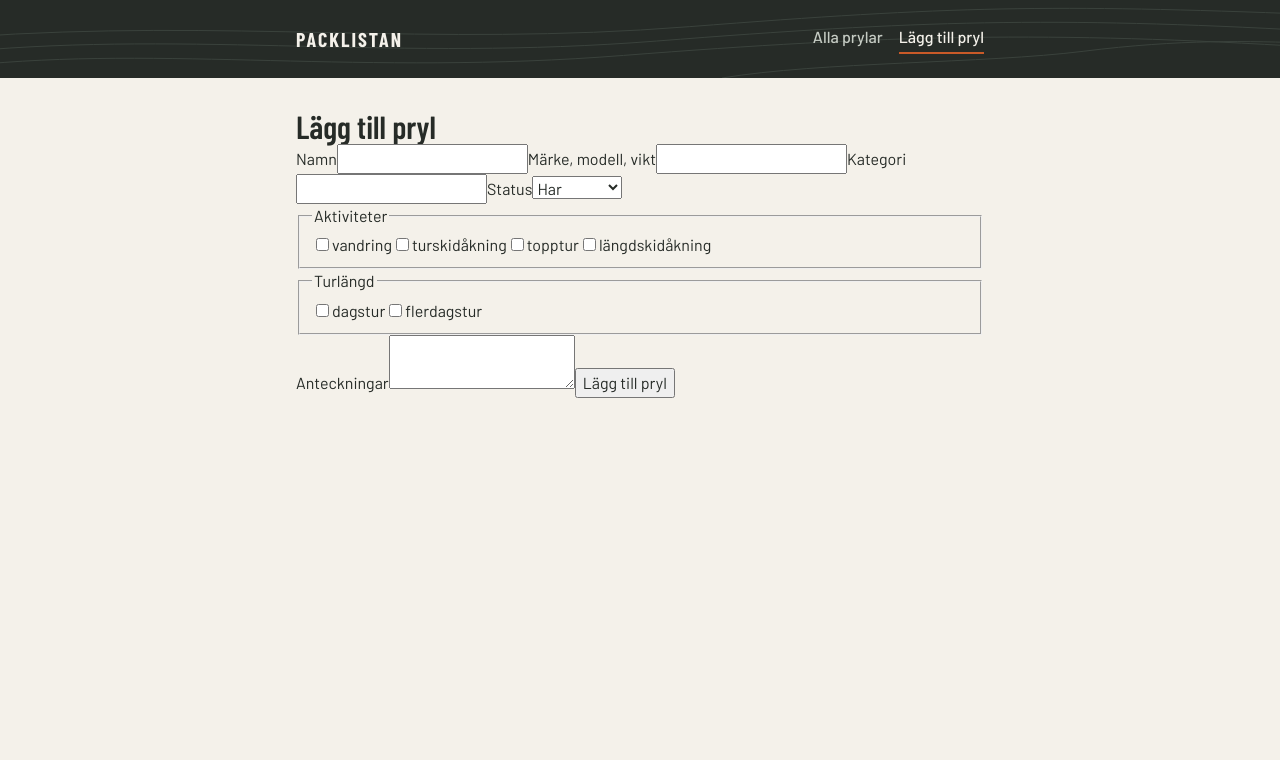
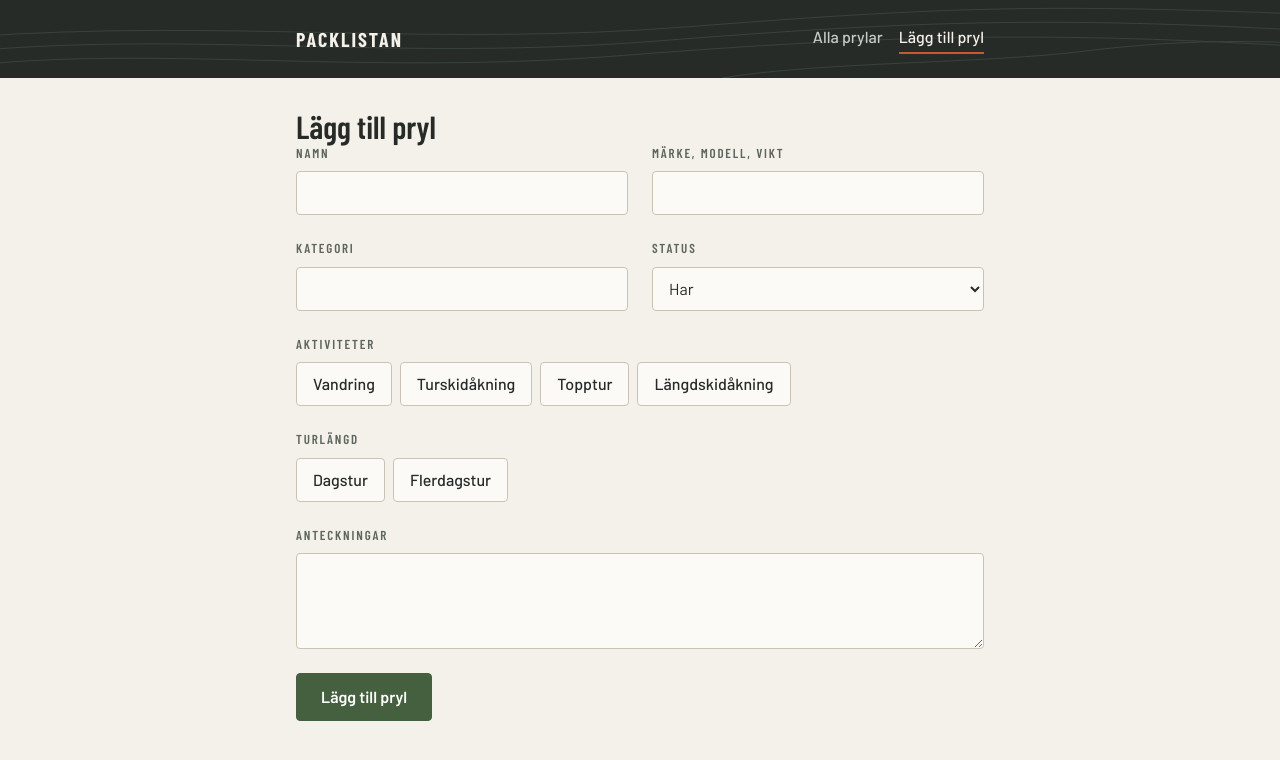
Before and after one commit to jenniemodd/app-outdoor-packing, a React (Vite) app: page /items/new in a window 1280 px wide. Shown: the top 760 px of the page. Built offline with nearby package versions, Linux system fonts and the light colour scheme.

Commit message:
feat: add ItemForm CSS module for styling form components

```diff
--- /dev/null
+++ b/src/components/ItemForm.module.css
@@ -0,0 +1,157 @@
+.form {
+  display: flex;
+  flex-direction: column;
+  gap: var(--space-5);
+}
+
+/* Två fält bredvid varandra på bred skärm, under varandra i mobilen */
+.row {
+  display: grid;
+  gap: var(--space-5);
+}
+
+@media (min-width: 600px) {
+  .row {
+    grid-template-columns: repeat(2, minmax(0, 1fr));
+  }
+}
+
+/* Ett fält: etikett överst, input under */
+.field {
+  display: flex;
+  flex-direction: column;
+  gap: var(--space-2);
+}
+
+/* Samma stil som filtrens etiketter: AKTIVITET, STATUS */
+.label {
+  font-family: var(--font-heading);
+  font-size: var(--text-xs);
+  font-weight: var(--weight-semibold);
+  letter-spacing: var(--tracking-label);
+  text-transform: uppercase;
+  color: var(--color-text-muted);
+}
+
+/* ---------- Textfält, rullista och textruta ---------- */
+
+.input {
+  width: 100%;
+  min-height: var(--tap-target);
+  padding: var(--space-2) var(--space-3);
+  background: var(--color-surface);
+  border: var(--border-strong);
+  border-radius: var(--radius);
+  transition: border-color 0.15s;
+}
+
+.input:hover {
+  border-color: var(--color-line-dashed);
+}
+
+.input:focus-visible {
+  border-color: var(--color-primary);
+}
+
+.textarea {
+  min-height: 6rem;
+  line-height: 1.5;
+  resize: vertical; /* får dras högre, men inte bredare */
+}
+
+/* ---------- Grupper med kryssrutor ---------- */
+
+.fieldset {
+  min-width: 0;
+  margin: 0;
+  padding: 0;
+  border: 0;
+}
+
+/* composes: hämtar alla regler från .label och lägger till egna */
+.legend {
+  composes: label;
+  margin-bottom: var(--space-2);
+  padding: 0;
+}
+
+.chips {
+  display: flex;
+  flex-wrap: wrap;
+  gap: var(--space-2);
+}
+
+/* En kryssruta som ser ut som en knapp. Hela etiketten går att trycka på */
+.chip {
+  position: relative;
+  display: inline-flex;
+  align-items: center;
+  gap: var(--space-1);
+  min-height: var(--tap-target);
+  padding: 0 var(--space-4);
+  font-weight: var(--weight-medium);
+  background: var(--color-surface);
+  border: var(--border-strong);
+  border-radius: var(--radius);
+  cursor: pointer;
+  transition:
+    background-color 0.15s,
+    border-color 0.15s;
+}
+
+.chip:hover {
+  background: var(--color-surface-hover);
+  border-color: var(--color-line-dashed);
+}
+
+/* Själva kryssrutan döljs, men går fortfarande att nå med tangentbordet */
+.chipInput {
+  position: absolute;
+  width: 1px;
+  height: 1px;
+  margin: 0;
+  opacity: 0;
+}
+
+/* Vald: grön med bock, precis som valt filter */
+.chip:has(.chipInput:checked) {
+  font-weight: var(--weight-semibold);
+  color: var(--color-on-primary);
+  background: var(--color-primary);
+  border-color: var(--color-primary);
+}
+
+.chip:has(.chipInput:checked)::before {
+  content: '✓';
+}
+
+/* Fokusring när man tabbar till kryssrutan */
+.chip:has(.chipInput:focus-visible) {
+  outline: var(--focus-ring);
+  outline-offset: var(--focus-offset);
+}
+
+/* ---------- Spara-knappen ---------- */
+
+.submit {
+  align-self: stretch; /* hela bredden i mobilen, lätt att träffa med tummen */
+  min-height: 48px;
+  padding: 0 var(--space-5);
+  font-weight: var(--weight-semibold);
+  color: var(--color-on-primary);
+  background: var(--color-primary);
+  border: 1px solid var(--color-primary);
+  border-radius: var(--radius);
+  transition: background-color 0.15s;
+}
+
+.submit:hover {
+  background: var(--color-primary-dark);
+  border-color: var(--color-primary-dark);
+}
+
+@media (min-width: 600px) {
+  .submit {
+    align-self: flex-start; /* bara så bred som texten på större skärmar */
+  }
+}
--- a/src/components/ItemForm.tsx
+++ b/src/components/ItemForm.tsx
@@ -1,10 +1,12 @@
 import { useState, type SubmitEvent } from 'react'
 import { ACTIVITIES, CATEGORIES, DURATIONS, STATUSES } from '../config'
 import type { NewItem } from '../types'
+import { capitalize } from '../utils/format'
+import styles from './ItemForm.module.css'
 
 type ItemFormProps = {
-  onSave: (item: NewItem) => Promise<boolean> // sidan bestämmer vad som händer
-  initialItem?: NewItem // ? = valfri. Används senare för att förifylla vid ändra
+  onSave: (item: NewItem) => Promise<boolean>
+  initialItem?: NewItem
   submitLabel?: string
 }
 
@@ -18,7 +20,6 @@ const emptyItem: NewItem = {
 }
 
 const ItemForm = ({ onSave, initialItem = emptyItem, submitLabel = 'Lägg till pryl' }: ItemFormProps) => {
-  // Ett state per fält: formuläret är "kontrollerat", React vet alltid vad som står
   const [title, setTitle] = useState(initialItem.title)
   const [subtitle, setSubtitle] = useState(initialItem.subtitle)
   const [category, setCategory] = useState(initialItem.category)
@@ -26,12 +27,11 @@ const ItemForm = ({ onSave, initialItem = emptyItem, submitLabel = 'Lägg till p
   const [tags, setTags] = useState<string[]>(initialItem.tags)
   const [notes, setNotes] = useState(initialItem.notes)
 
-  // Kryssar du i en tagg läggs den till, kryssar du ur tas den bort
   const toggleTag = (tag: string) => {
     if (tags.includes(tag)) {
-      setTags(tags.filter((t) => t !== tag)) // behåll alla UTOM den här
+      setTags(tags.filter((t) => t !== tag))
     } else {
-      setTags([...tags, tag]) // en ny lista: de gamla + den nya
+      setTags([...tags, tag])
     }
   }
 
@@ -39,7 +39,6 @@ const ItemForm = ({ onSave, initialItem = emptyItem, submitLabel = 'Lägg till p
     e.preventDefault()
     const success = await onSave({ title, subtitle, category, status, tags, notes })
 
-    // Gick det bra: töm fälten så att nästa pryl kan läggas till direkt
     if (success) {
       setTitle(initialItem.title)
       setSubtitle(initialItem.subtitle)
@@ -51,21 +50,37 @@ const ItemForm = ({ onSave, initialItem = emptyItem, submitLabel = 'Lägg till p
   }
 
   return (
-    <form onSubmit={handleSubmit}>
-      <label>
-        Namn
-        <input value={title} onChange={(e) => setTitle(e.target.value)} required />
+    <form className={styles.form} onSubmit={handleSubmit}>
+      <div className={styles.row}>
+        <label className={styles.field}>
+          <span className={styles.label}>Namn</span>
+          <input
+            className={styles.input}
+            value={title}
+            onChange={(e) => setTitle(e.target.value)}
+            required
+          />
         </label>
 
-      <label>
-        Märke, modell, vikt
-        <input value={subtitle} onChange={(e) => setSubtitle(e.target.value)} />
+        <label className={styles.field}>
+          <span className={styles.label}>Märke, modell, vikt</span>
+          <input
+            className={styles.input}
+            value={subtitle}
+            onChange={(e) => setSubtitle(e.target.value)}
+          />
         </label>
+      </div>
 
-      <label>
-        Kategori
-        {/* list kopplar fältet till förslagen i <datalist>. Du kan välja ett eller skriva ett nytt */}
-        <input list="categories" value={category} onChange={(e) => setCategory(e.target.value)} />
+      <div className={styles.row}>
+        <label className={styles.field}>
+          <span className={styles.label}>Kategori</span>
+          <input
+            className={styles.input}
+            list="categories"
+            value={category}
+            onChange={(e) => setCategory(e.target.value)}
+          />
           <datalist id="categories">
             {CATEGORIES.map((c) => (
               <option key={c} value={c} />
@@ -73,42 +88,65 @@ const ItemForm = ({ onSave, initialItem = emptyItem, submitLabel = 'Lägg till p
           </datalist>
         </label>
 
-      <label>
-        Status
-        <select value={status} onChange={(e) => setStatus(e.target.value)}>
+        <label className={styles.field}>
+          <span className={styles.label}>Status</span>
+          <select
+            className={styles.input}
+            value={status}
+            onChange={(e) => setStatus(e.target.value)}
+          >
             {STATUSES.map((s) => (
               <option key={s} value={s}>{s}</option>
             ))}
           </select>
         </label>
+      </div>
 
-      {/* fieldset och legend grupperar kryssrutorna med en rubrik */}
-      <fieldset>
-        <legend>Aktiviteter</legend>
+      <fieldset className={styles.fieldset}>
+        <legend className={styles.legend}>Aktiviteter</legend>
+        <div className={styles.chips}>
           {ACTIVITIES.map((tag) => (
-          <label key={tag}>
-            <input type="checkbox" checked={tags.includes(tag)} onChange={() => toggleTag(tag)} />
-            {tag}
+            <label key={tag} className={styles.chip}>
+              <input
+                type="checkbox"
+                className={styles.chipInput}
+                checked={tags.includes(tag)}
+                onChange={() => toggleTag(tag)}
+              />
+              {capitalize(tag)}
             </label>
           ))}
+        </div>
       </fieldset>
 
-      <fieldset>
-        <legend>Turlängd</legend>
+      <fieldset className={styles.fieldset}>
+        <legend className={styles.legend}>Turlängd</legend>
+        <div className={styles.chips}>
           {DURATIONS.map((tag) => (
-          <label key={tag}>
-            <input type="checkbox" checked={tags.includes(tag)} onChange={() => toggleTag(tag)} />
-            {tag}
+            <label key={tag} className={styles.chip}>
+              <input
+                type="checkbox"
+                className={styles.chipInput}
+                checked={tags.includes(tag)}
+                onChange={() => toggleTag(tag)}
+              />
+              {capitalize(tag)}
             </label>
           ))}
+        </div>
       </fieldset>
 
-      <label>
-        Anteckningar
-        <textarea value={notes} onChange={(e) => setNotes(e.target.value)} />
+      <label className={styles.field}>
+        <span className={styles.label}>Anteckningar</span>
+        {/* Två klasser på samma element: .input för grundstilen, .textarea för det extra */}
+        <textarea
+          className={`${styles.input} ${styles.textarea}`}
+          value={notes}
+          onChange={(e) => setNotes(e.target.value)}
+        />
       </label>
 
-      <button type="submit">{submitLabel}</button>
+      <button type="submit" className={styles.submit}>{submitLabel}</button>
     </form>
   )
 }
```
Lines whose indentation alone changed are shown as unchanged.
